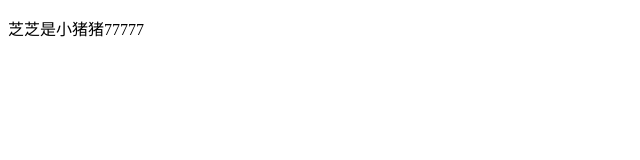
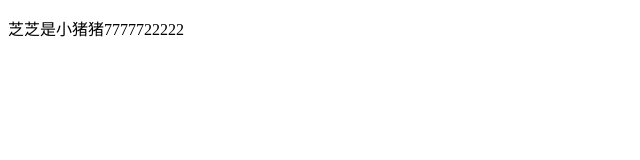
Before and after one commit to szcqqpp/1806-4, a plain HTML site: page szhizhi.html in a window 1280 px wide. Shown: the full height of the page, 0-640 px from the left. Drawn offline with Linux system fonts and the light colour scheme.

Commit message:
Update szhizhi.html
看，看了，

```diff
--- a/szhizhi.html
+++ b/szhizhi.html
@@ -5,6 +5,6 @@
 	<title>Document</title>
 </head>
 <body>
-	<p>芝芝是小猪猪77777</p>
+	<p>芝芝是小猪猪7777722222</p>
 </body>
 </html>
```
